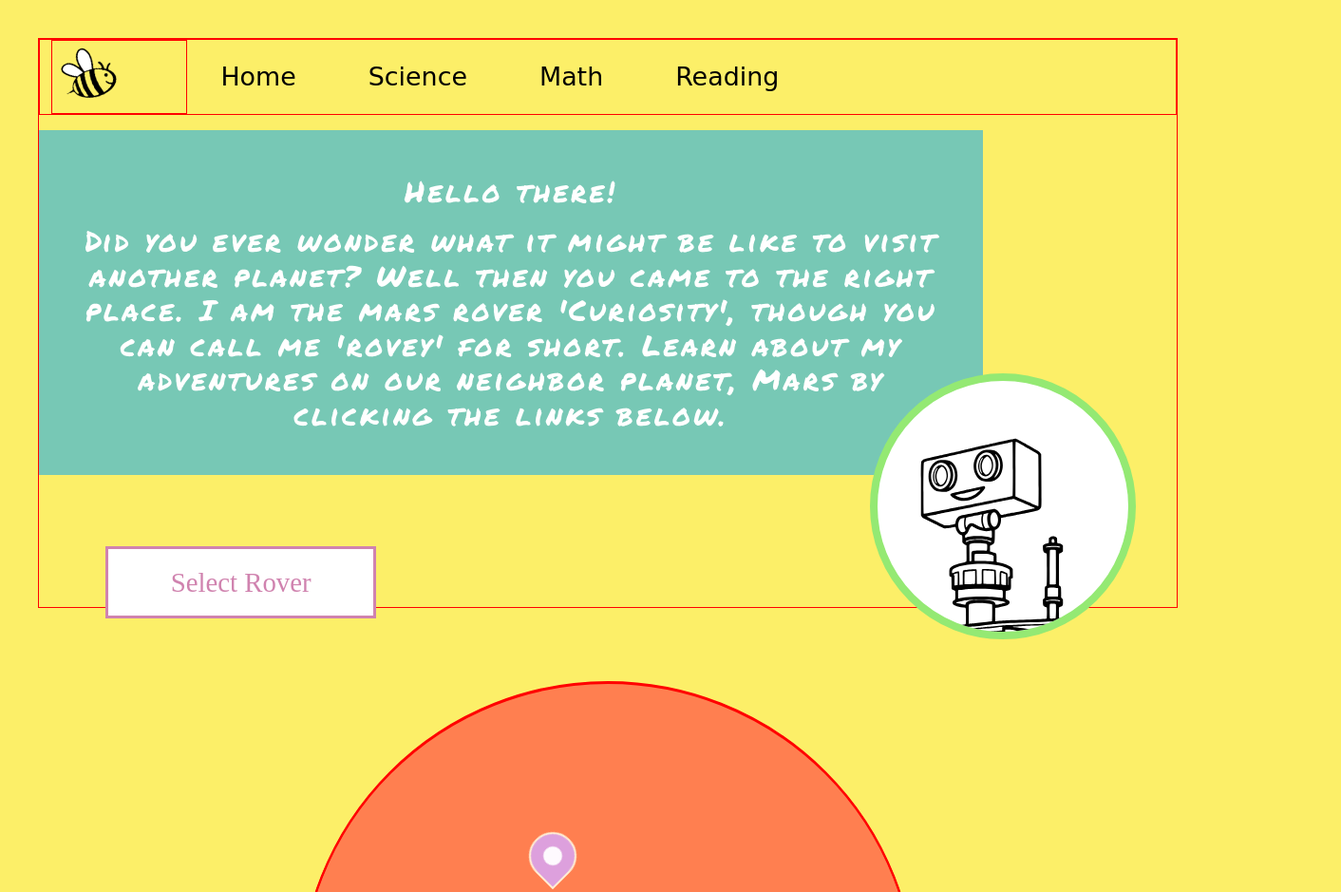
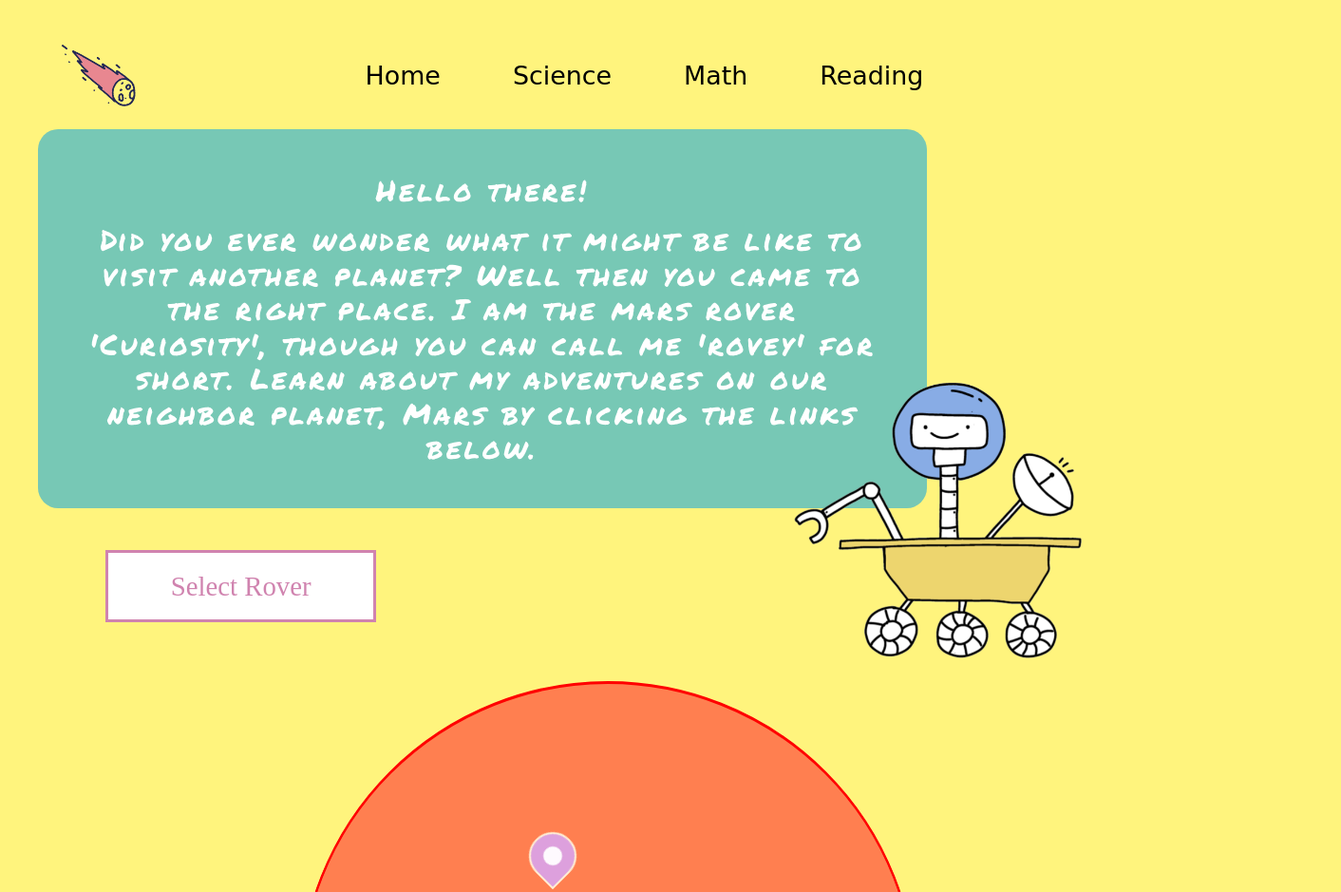
Before and after one commit to matthewvolny/Mars-Rover-Learning-App, a plain HTML site: page index.html in a window 1280 px wide. Shown: the top 939 px of the page at 95% size, 1412 px wide, since content can reach past the window. Drawn offline with nearby package versions, Linux system fonts and the light colour scheme; a web font is replaced by a local one.

Commit message:
changed logo and rover image, fixed associated media queries

```diff
--- a/index.html
+++ b/index.html
@@ -37,7 +37,7 @@
       <section class="intro-section">
         <div class="logo-and-navigation-flexbox">
           <div class="bee-container">
-            <img src="./assets/bee logo.png" alt="">
+            <img src="./assets/Mars-rover-02.png" alt="">
           </div>
           <nav class="navigation">
             <ul>
@@ -52,13 +52,10 @@
             <div class="intro-text">
             <div>Hello there!</div>
             <div>Did you ever wonder what it might be like to visit another planet? Well then you came to the right place. I am the mars rover 'Curiosity', though you can call me 'rovey' for short. Learn about my adventures on our neighbor planet, Mars by clicking the links below.</div>
-            <div class="planet2">
-              <img src="./assets/planet copy.png" alt="">
-            </div>
           </div>
           <div class="rovey-outer-container">
-            <div class="rovey-inner-container">
-            <img class = "rovey" src="assets/rovey.svg" alt="rovey image">
+           <div class="rovey-inner-container">
+           <img class = "rovey" src="./assets/rovey.png" alt="rovey image">
           </div>
           </div>
         </div>
--- a/styles/styles.css
+++ b/styles/styles.css
@@ -11,7 +11,7 @@
 }
 
 body {
-  background-color: #fcef68;
+  background-color: #fff47d;
   margin: 2.5em;
 }
 
@@ -28,8 +28,6 @@
 .show-timeline-container {
   display: contents;
 }
-
-
 
 .intro-section {
   height: 57vh;
@@ -37,35 +35,39 @@
   max-width: 1300px;
   min-height: 600px;
   margin: 0 auto;
-    border: 1px solid red;
 }
 
   .logo-and-navigation-flexbox {
     height: 9vh;
+    min-height: 70px;
     width: 100%;
     display: flex;
     align-items: center;
-    border: 1px solid red;
   }
 
   .bee-container {
     height: 100%;
     width: 12%;
+    min-width: 125px;
     margin-left: 1%;
     display: inline-block;
     overflow: hidden;
-    border: 1px solid red;
   }
 
   .bee-container > img {
-    max-height: 120%;
+    max-height: 105%;
     display: inline-block;
-    transform: rotate(-15deg);
-    margin-top: -5px;
+    position: relative;
+    transform: rotate(-20deg);
+    left: 25px;
+    bottom: 5px;
+    /* margin-right: px; */
+    /* border: 1px solid green; */
   }
 
   .navigation {
     margin: 0;
+    margin-left: 1.4em;
     font-size: 1.2rem;
     font-family: 'Cabin Sketch', cursive;
     font-weight: 400;
@@ -87,7 +89,7 @@
 
   /* Rovey's introduction text box */
   .intro-text {
-    width: 83%;
+    width: 78%;
     /* font-family: 'Cabin Sketch', cursive; */
      /* font-weight: 400;  */
     font-family: "Permanent Marker", cursive;
@@ -97,23 +99,12 @@
     padding: 1.5em;
     color: white;
     background-color: #77c8b5;
-
+    border-radius: .7em;
     /* min-height: 500px; */
     margin: 0;
     z-index: 10;
   }
 
-  /* .star {
-    grid-area: 3/ 11 / span 3 / span 3;
-    margin-top: 0;
-  }
-
-  .star img {
-    height: 100%;
-    display: block;
-    object-position: cover;
-  } */
-
   /* rovey container element */
   .rovey-outer-container {
     width: 17%;
@@ -121,71 +112,20 @@
 
   .rovey-inner-container {
     position: relative;
-    /* margin-left: 3%; */
-    left: -150px;
+    left: -100px;
     top: 240px;
-    margin-left: 20%;
-    overflow: hidden;
-    border-radius: 50%;
-  border: rgb(148, 233, 115) 8px solid;
-    height: 32vmin;
-    width: 32vmin;
-    background-color: white;
+    height: 36vmin;
+    width: 36vmin;
+    min-height: 250px;
     z-index: 15;
   }
 
  .rovey-inner-container > img {
-    transform: scaleX(-1);
-    object-position: cover;
     position: relative;
-    height: 175%;
-    margin-left: -125px;
-    top: 43px;
-    min-width: 200px ;
-  }
-
-  .planet {
-    position: absolute;
-
-  }
-
-  .planet img {
-    object-position: contain;
     height: 100%;
-  }
-
-  .moon {
-    grid-area: 10/ 8 / span 2 / span 2;
-  }
-
-  .moon img {
-    height: 100%;
-    object-position: cover;
-  }
-
-/* .planet2 {
-  position: absolute;
-  right: 200px;
-  top: 100px;
-
-} */
-
-  /* .intro-text::after {
-    content: "";
-    border-bottom: 3px dotted #666;
-    border-right: 3px dotted #666;
-    display: block;
-    height: 50px;
-    width: 100px;
-    z-index: 15;
-    position: absolute;
-    width: 0;
-    height: 0;
-    left: 350px;
-    top: 525px;
-    border: 25px solid;
-    border-color: #b7bdf7 #b7bdf7 transparent transparent;
-  } */
+    min-width: 175px ;
+    min-height: 175px;
+  }
 
   /* planet and rover map flex container */
   .planet-map-container {
@@ -214,7 +154,7 @@
     /* margin-top: -80%; */
     margin-bottom: 800px;
     margin-left: 13.5em;
-    margin-top: 1em;
+    margin-top: 1.5em;
     transition: all 300ms ease-in-out;
   }
 
@@ -1545,62 +1485,34 @@
   /* CSS grid for intro section */
   .intro-section {
     height: 60vh;
-
   }
 
   .logo-and-navigation-flexbox {
     height: 10vh;
-
-  }
-
-
-
-
+  }
+    .navigation {
+    margin-left: 8em;
+  }
 
   .logo-and-navigation-flexbox li {
-
     font-size: 1.4em;
 
   }
-
-
 
   /* Rovey's introduction text box */
   .intro-text {
-
     font-size: 1.9rem;
-
-    /* background-color: #6cc8bb; */
-
-  }
-
-  /* .star {
-    grid-area: 3/ 11 / span 3 / span 3;
-    margin-top: 0;
-  }
-
-  .star img {
-    height: 100%;
-    display: block;
-    object-position: cover;
-  } */
-
-
+  }
 
   .rovey-inner-container {
-
     margin-left: 15%;
-
     height: 35vmin;
     width: 35vmin;
-
   }
 
 .rovey-inner-container > img {
-
-    height: 180%;
-    margin-left: -160px;
-
+    height: 110%;
+    margin-left: -80px;
   }
 
   .planet {
```
Also changed, not shown: assets/Mars-rover-02.png (added), assets/Mars-rover-05.png (added), assets/Mars-rover-06.png (added), assets/Mars-rover-09.png (added), assets/Mars-rover-12.png (added), assets/rovey.png (added), 3 other files. Lines whose indentation alone changed are shown as unchanged.
